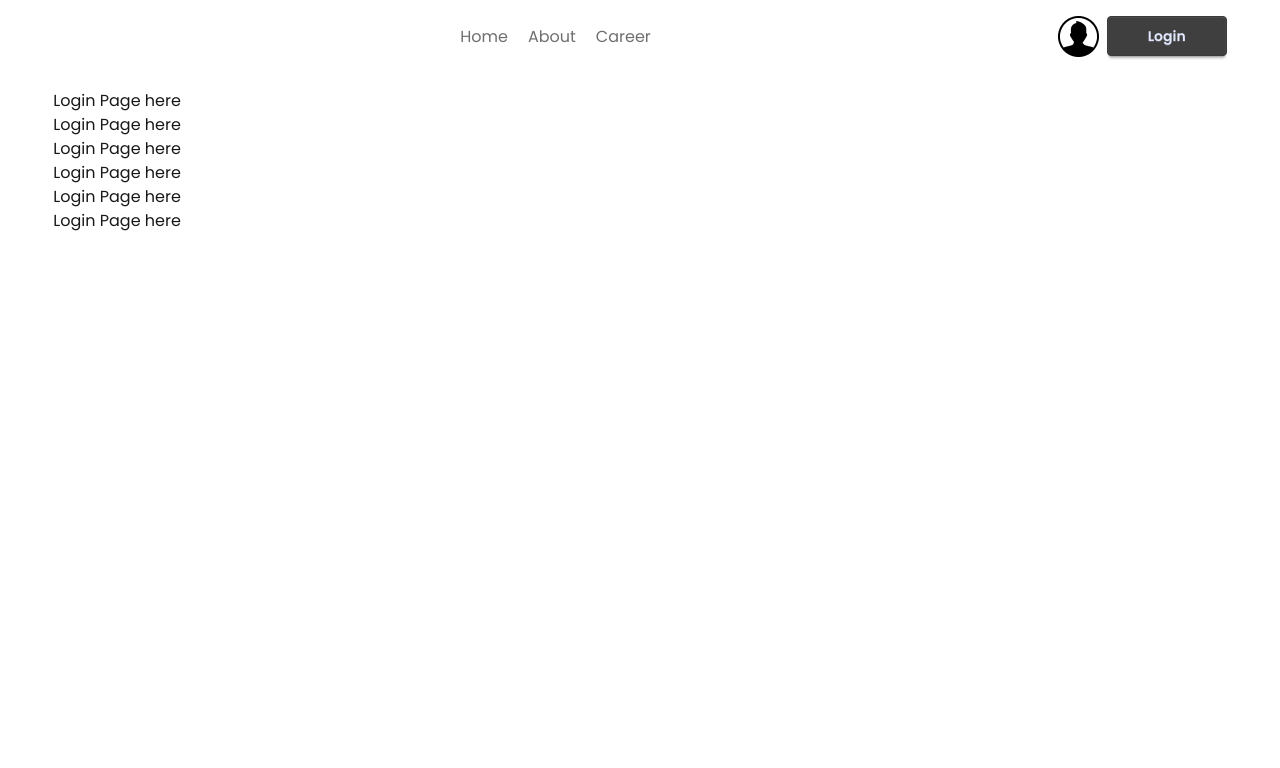
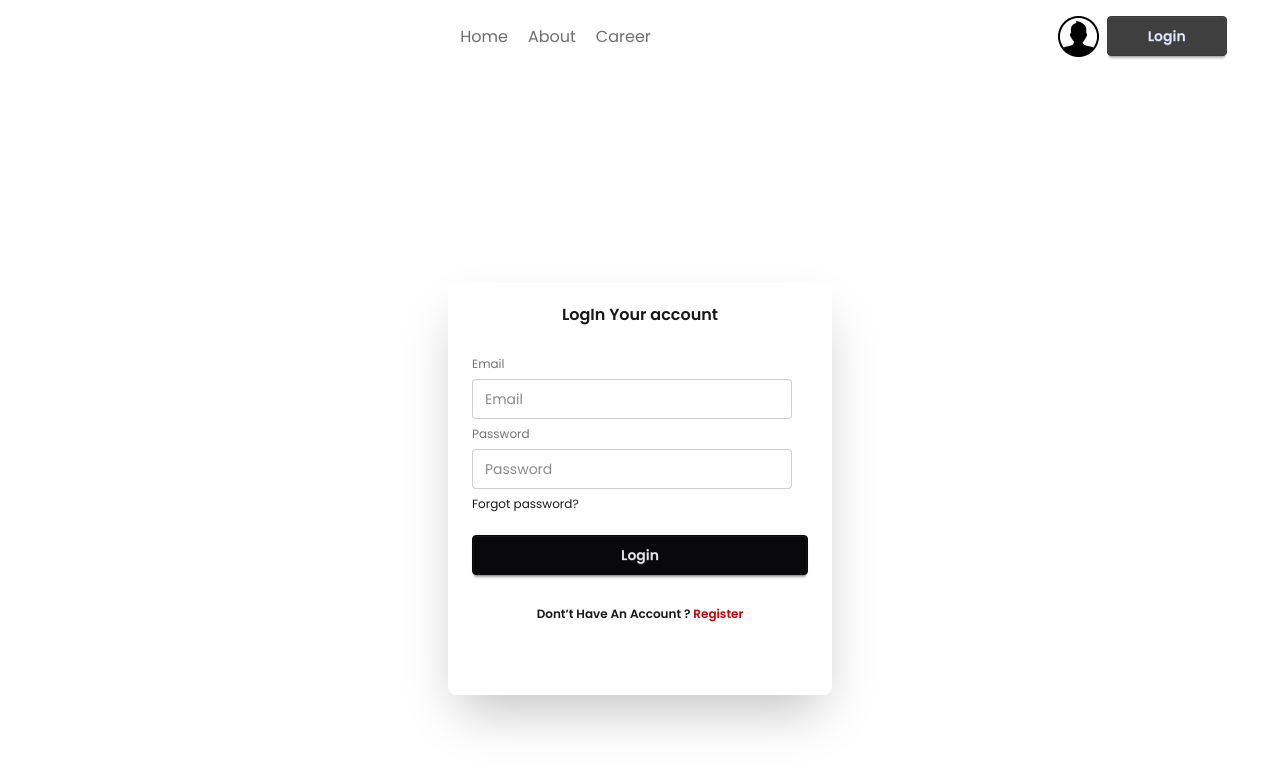
Before and after one commit to MdNiamul/Dragon-News-Builder, a React (Vite) app: page /auth/login in a window 1280 px wide. Shown: the top 768 px of the page. Built offline with nearby package versions, Linux system fonts and the light colour scheme.

Commit message:
uptade-register-page

```diff
--- a/src/Pages/LoginPage.jsx
+++ b/src/Pages/LoginPage.jsx
@@ -1,14 +1,30 @@
 import React from 'react';
+import { Link } from 'react-router';
 
 const LoginPage = () => {
     return (
-        <div>
-            <h2>Login Page here</h2>
-            <h2>Login Page here</h2>
-            <h2>Login Page here</h2>
-            <h2>Login Page here</h2>
-            <h2>Login Page here</h2>
-            <h2>Login Page here</h2>
+        <div className="flex justify-center items-center min-h-screen">
+            <div className="card bg-base-100 w-full max-w-sm shadow-2xl py-5">
+                 <h2 className='font-semibold text-center'>LogIn Your account</h2>
+                <div className="card-body">
+
+                    <fieldset className="fieldset">
+                        <label className="label">Email</label>
+                        <input type="email" className="input" placeholder="Email" />
+
+                        <label className="label">Password</label>
+                        <input type="password" className="input" placeholder="Password" />
+
+                        <div>
+                            <a className="link link-hover">Forgot password?</a>
+                        </div>
+
+                        <button className="btn btn-neutral mt-4">Login</button>
+
+                        <h2 className='font-semibold text-center p-6'>Dont’t Have An Account ? <Link to='/auth/register' className='text-red-700'>Register</Link></h2>
+                    </fieldset>
+                </div>
+            </div>
         </div>
     );
 };
--- a/src/Pages/Register.jsx
+++ b/src/Pages/Register.jsx
@@ -1,9 +1,41 @@
 import React from 'react';
+import { Link } from 'react-router';
 
 const Register = () => {
     return (
-        <div>
-            <h2>here is register</h2>
+        <div className="flex justify-center items-center min-h-screen">
+            <div className="card bg-base-100 w-full max-w-sm shadow-2xl py-5">
+                <h2 className='font-semibold text-center'>Register Your account</h2>
+                <div className="card-body">
+
+                    <fieldset className="fieldset">
+
+                         {/* name */}
+                        <label className="label">Name</label>
+                        <input type="text" className="input" placeholder="Name" />
+
+                         {/* Photo URl */}
+                        <label className="label">Photo URL</label>
+                        <input type="text" className="input" placeholder="Photo URL" />
+
+                        {/* email */}
+                        <label className="label">Email</label>
+                        <input type="email" className="input" placeholder="Email" />
+
+                        {/* password */}
+                        <label className="label">Password</label>
+                        <input type="password" className="input" placeholder="Password" />
+
+                        {/* <div>
+                            <a className="link link-hover">Forgot password?</a>
+                        </div> */}
+
+                        <button className="btn btn-neutral mt-4">Register</button>
+
+                        <h2 className='font-semibold text-center p-6'>Already Have An Account ? <Link to='/auth/login' className='text-red-700'>Please Login</Link></h2>
+                    </fieldset>
+                </div>
+            </div>
         </div>
     );
 };
--- a/src/Router/Router.jsx
+++ b/src/Router/Router.jsx
@@ -1,50 +1,3 @@
-// import { createBrowserRouter } from "react-router";
-// import HomeLayout from "../LayOut/HomeLayOut/HomeLayout";
-// import Home from "../Pages/Home";
-// import CatagoryNews from "../Pages/CataoryNews/CatagoryNews";
-// import LoginPage from "../Pages/LoginPage";
-// import Register from "../Pages/Register";
-// import AuthLayout from "../LayOut/AuthLayout/AuthLayout";
-
-
-
-// const router = createBrowserRouter([
-//     {
-//         path: '/',
-//         element: <HomeLayout></HomeLayout>,
-//         children:[
-//             {path: "",
-//             element: <Home></Home>},
-//             {path: "/catagory/:id",
-//             element: <CatagoryNews></CatagoryNews>,
-//             loader: () => fetch('/news.json')
-//         },
-
-//         ]
-//     },
-//     {
-//         path: '/auth',
-//         element: <AuthLayout></AuthLayout>,
-//         children: [
-//             {path: "login",
-//              element: <LoginPage></LoginPage>
-//             },
-//             {path: "register",
-//              element: <Register></Register>
-//             },
-//         ]
-//     },
-//     {
-//         path: '/news',
-//         element: <h2>news Layout</h2>
-//     },
-//     {
-//         path: '/*',
-//         element: <h2>Error</h2>
-//     }
-// ])
-
-// export default router;
 import { createBrowserRouter } from "react-router";
 import HomeLayout from "../LayOut/HomeLayOut/HomeLayout";
 import Home from "../Pages/Home";
@@ -53,20 +6,23 @@
 import Register from "../Pages/Register";
 import AuthLayout from "../LayOut/AuthLayout/AuthLayout";
 
+
+
 const router = createBrowserRouter([
     {
         path: '/',
-    element: <HomeLayout />,
+        element: <HomeLayout></HomeLayout>,
         children: [
             {
-        index: true,
-        element: <Home />
+                path: "",
+                element: <Home></Home>
             },
             {
-        path: "/category/:id",
-        element: <CatagoryNews />,
+                path: "/catagory/:id",
+                element: <CatagoryNews></CatagoryNews>,
                 loader: () => fetch('/news.json')
-      }
+            },
+
         ]
     },
     {
@@ -85,12 +41,12 @@
     },
     {
         path: '/news',
-    element: <h2>News Layout</h2>
+        element: <h2>news Layout</h2>
     },
     {
-    path: '*',
-    element: <h2>Error Page</h2>
+        path: '/*',
+        element: <h2>Error</h2>
     }
-]);
+])
 
 export default router;
```
Lines whose indentation alone changed are shown as unchanged.
